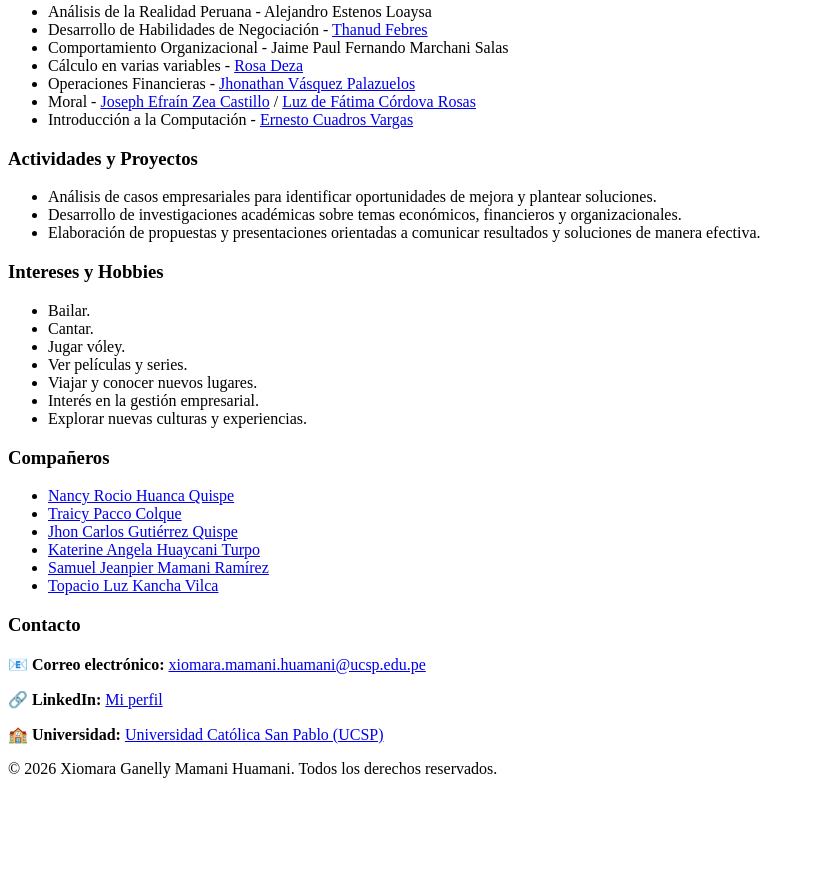
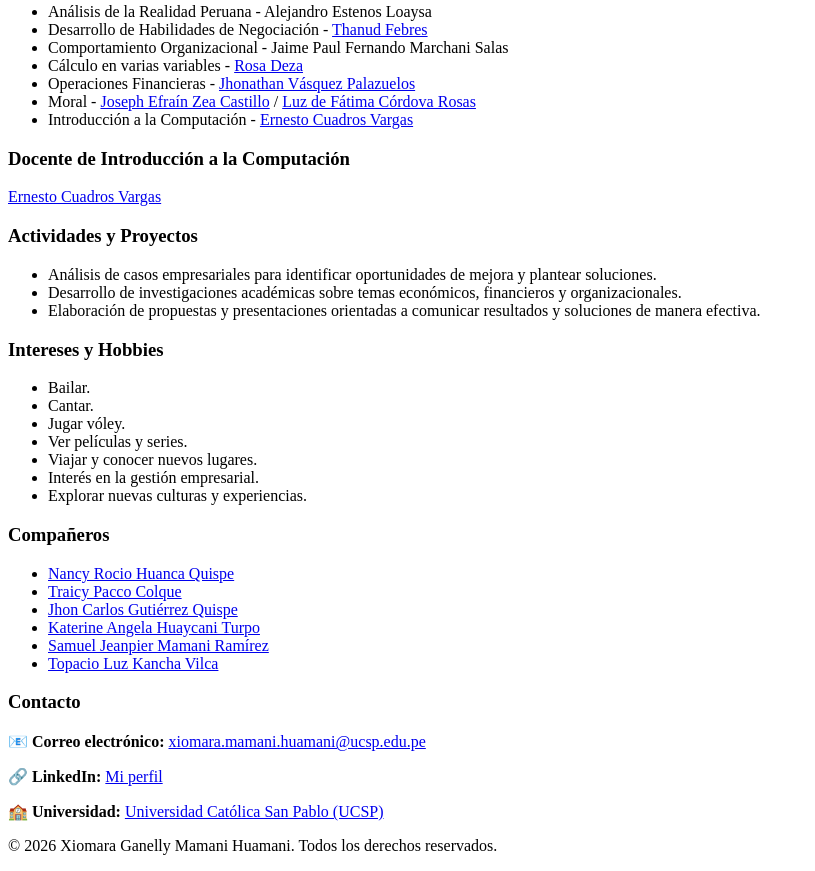
Before and after one commit to xiomaramamanihuamani-dot/pagina-web, a plain HTML site: page index.html in a window 1280 px wide. Shown: the part 814-1685 px from the top of the page, without its empty margins (0-815 px from the left). Before the commit the page ends 1608 px from the top, so only its background shows below. Drawn offline with Linux system fonts and the light colour scheme.

Commit message:
Update index.html

```diff
--- a/index.html
+++ b/index.html
@@ -102,7 +102,13 @@
         <a href="https://www.linkedin.com/in/ecuadrosv?utm_source=share_via&utm_content=profile&utm_medium=member_android" target="_blank">Ernesto Cuadros Vargas</a>
     </li>
 </ul>
+<h3>Docente de Introducción a la Computación</h3>
 
+<p>
+    <a href="https://socios.spc.org.pe/ecuadros" target="_blank">
+        Ernesto Cuadros Vargas
+    </a>
+</p>
             </ul>
         </section>
 
```
